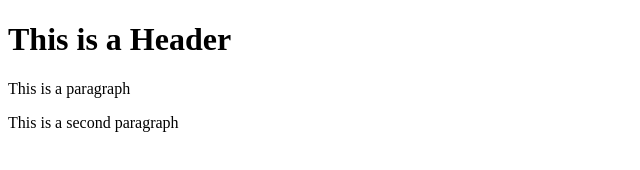
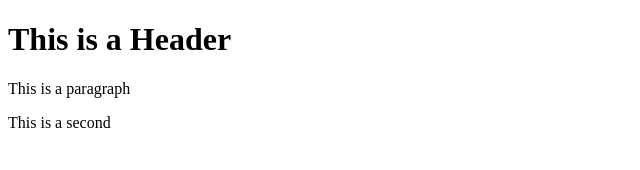
Before and after one commit to HolotenkoKirill/git-test-react, a website: page index.html in a window 1280 px wide. Shown: the full height of the page, 0-640 px from the left. Drawn offline with Linux system fonts and the light colour scheme.

Commit message:
Forth commit

```diff
--- a/index.html
+++ b/index.html
@@ -8,6 +8,6 @@
 <body>
 	<h1>This is a Header</h1>
 	<p>This is a paragraph</p>
-	<p>This is a second paragraph</p>
+	<p>This is a second </p>
 </body>
 </html>
```
Also changed, not shown: package.json (added, +27 -0 lines), 2 other files.
